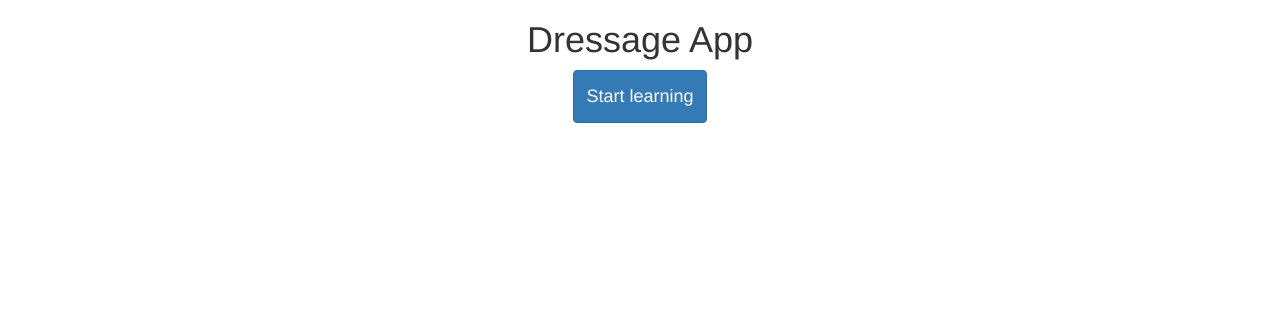
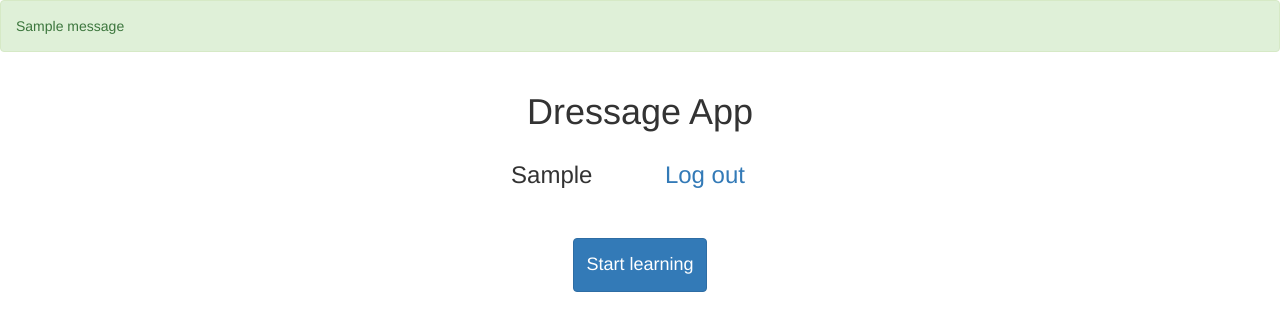
Before and after one commit to alexosin/dressage, a Flask app: page / in a window 1280 px wide. Shown: the top 331 px of the page. Run offline with Flask 2, Linux system fonts and the light colour scheme; the visitor is signed in with stand-in values (Sample User, id 1); tables that the repository leaves empty hold one stand-in row (values such as "Sample post"); one stand-in notice (Sample message) is shown; some libraries are stand-ins or nearby versions.

Commit message:
Created login system

```diff
--- a/app/models.py
+++ b/app/models.py
@@ -4,6 +4,18 @@ from sqlalchemy_utils import ChoiceType
 from sqlalchemy.orm import relationship
 from sqlalchemy.sql.expression import func
 
+
+class User(db.Model):
+    __tablename__ = 'users'
+
+    id = Column(Integer, primary_key=True, unique=True, autoincrement=True)
+    username = Column(String)
+    password = Column(String)
+
+    def __str__(self):
+        return '<User(username {})>'.format(
+            self.username
+        )
 
 
 class Chapter(db.Model):
@@ -18,7 +30,7 @@ class Chapter(db.Model):
     def max_id(cls):
         return db.session.query(func.max(Chapter.id)).first()
 
-    def __repr__(self):
+    def __str__(self):
         return '<Chapter(id {}, text {})>'.format(self.id, self.text[:10])
 
 
--- a/app/static/css/main.css
+++ /dev/null
@@ -1,3 +0,0 @@
-body {
-    background-color: #4cae4c;
-}
--- a/app/templates/base.html
+++ b/app/templates/base.html
@@ -2,12 +2,20 @@
 <html>
     <head>
         <title>Flask - WTF - Quiz</title>
-        <link rel="stylesheet" href="{{ url_for('static', filename='css/main.css') }}">
-        <link rel="stylesheet" href="{{ url_for('static', filename='css/bootstrap.min.css')}}">
+        <link rel="stylesheet" type="text/css" href="{{ url_for('static', filename='css/bootstrap.min.css')}}">
     </head>
     <body>
-    <div class="container-fluid">
-        <div class="row-fluid">
+
+    {% with messages = get_flashed_messages(with_categories=true) %}
+        {% if messages %}
+            {% for category, message in messages %}
+                <div class="alert alert-{{ category }}" role="alert">{{ message }}</div>
+            {% endfor %}
+        {% endif %}
+    {% endwith %}
+
+    <div class="container">
+        <div class="row">
             <div class="col-md-4 col-md-offset-4">
                 {% block content %}{% endblock %}
             </div>
--- a/app/templates/result.html
+++ b/app/templates/result.html
@@ -1,10 +1,12 @@
 {% extends 'base.html' %}
 
 {% block content %}
-    <h1 class="text-center text-capitalize">Result page</h1>
+    <h1 class="text-center text-capitalize">Your result</h1>
     <h3 class="text-success">{{ session['mark'] }}</h3>
     <h3 class="text-primary">{{ session['rights'] }}\{{ session['max'] }}</h3>
     <form action="{{ url_for('main') }}" method="get">
-        <button type="submit" class="btn btn-default center-block">Return to main page</button>
+        <button type="submit" class="btn btn-default center-block">
+            <h4>Return to main page</h4>
+        </button>
     </form>
 {% endblock %}
--- a/app/templates/start.html
+++ b/app/templates/start.html
@@ -2,6 +2,20 @@
 
 {% block content %}
     <h1 class="text-center">Dressage App</h1>
+    {% if session['logged_in'] %}
+        <div class="row">
+            <div class="col-md-4 col-md-offset-1">
+                <h3 class=" text-capitalize text-right">{{ session['user'] }}</h3>
+            </div>
+            <div class="col-md-4 col-md-offset-1">
+                <h3 class="text-center"><a href="{{ url_for('logout') }}">Log out</a></h3>
+            </div>
+        </div>
+    {% else %}
+        <h3 class="text-center"><a href="{{ url_for('login') }}">Login</a></h3>
+    {% endif %}
+    <br>
+    <br>
     <form method="get" action="{{ url_for('chapter') }}">
         <button type="submit" class="btn btn-primary center-block">
             <h4>Start learning</h4>
--- a/app/views.py
+++ b/app/views.py
@@ -1,6 +1,6 @@
-from app import app, db
+from app import app
 from flask import render_template, redirect, request, flash, url_for, session
-from .models import Chapter, Question, Answer
+from .models import Chapter, Question, User
 
 
 @app.route('/')
@@ -13,16 +13,49 @@ def main():
     return render_template('start.html')
 
 
+@app.route('/login', methods=['GET', 'POST'])
+def login():
+    if request.method == 'POST':
+        username = request.form['username']
+        password = request.form['password']
+
+        query = User.query.filter(
+            User.username.in_([username]),
+                              User.password.in_([password])
+        ).first()
+
+        if query:
+            session['logged_in'] = True
+            session['user'] = username
+        else:
+            flash(u'Invalid login or password', 'danger')
+        return redirect(url_for('main'))
+    elif request.method == 'GET':
+        if session.get('logged_in'):
+            flash(u'You have already logged in.', 'info')
+            return redirect(url_for('main'))
+        return render_template('login.html')
+
+
+@app.route('/logout')
+def logout():
+    session['logged_in'] = False
+    flash(u'Signed out successfully.', 'success')
+    return redirect(url_for('main'))
+
+
 @app.route('/chapter', methods=['GET', 'POST'])
 def chapter():
     if request.method == 'GET':
+        if not session.get('logged_in'):
+            return redirect(url_for('login'))
         if 'id' in session:
             session['id'] += 1
             chapter = Chapter.query.filter(Chapter.id == session['id']).first()
             return render_template('chapter.html', chapter=chapter)
         else:
             return redirect(url_for('main'))
-    else:
+    elif request.method == 'POST':
         return redirect(url_for('quiz'))
 
 
@@ -33,13 +66,20 @@ def quiz():
         return render_template('quiz.html', questions=questions)
     else:
         forms = request.form
+        rights = 0
+        marks = 0
         for key in forms:
             values = forms.getlist(key)
             question = Question.query.filter(Question.id == key).first()
-            print(values, question.is_correct_answer(values))
             multiplier = question.is_correct_answer(values)
-            session['mark'] += 5 * multiplier
-            session['rights'] += int(multiplier)
+            marks += 5 * multiplier
+            rights += int(multiplier)
+        if rights < (len(forms) / 2):
+            flash(u'You should get 50% of points', 'danger')
+            session['id'] -= 1
+            return redirect(url_for('chapter'))
+        session['mark'] += marks
+        session['rights'] += rights
         if session['id'] == session['chapters']:
             return redirect(url_for('result'))
         return redirect(url_for('chapter'))
--- a/filler.py
+++ b/filler.py
@@ -1,7 +1,8 @@
 from app import db
-from app.models import Chapter, Question, Answer
+from app.models import Chapter, Question, Answer, User
 
 db.session.add_all([
+    User(username='osin', password='test'),
     Chapter(title='first chapter', text='dog'),
     Chapter(title='second chapter', text='cat'),
     Chapter(title='third chapter', text='parrot'),
```
Also changed, not shown: app/templates/login.html (added, +18 -0 lines).
